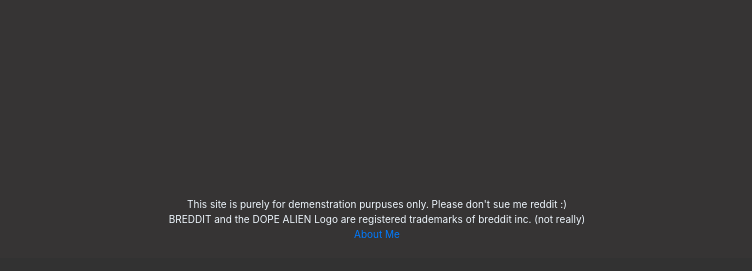
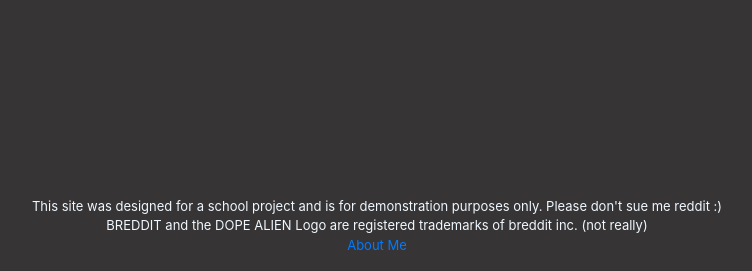
Before and after one commit to elvisknelson/breddit, a PHP site: page /index.php in a window 1280 px wide. Shown: the part 816-1087 px from the top of the page, without its empty margins (263-1015 px from the left). Before the commit the page ends 1054 px from the top, so only its background shows below. Run offline with PHP 8.4, Linux system fonts and the light colour scheme; data that the repository does not hold is empty.

Commit message:
More Corrections

```diff
--- a/footer.php
+++ b/footer.php
@@ -12,7 +12,7 @@
 </head>
 <body>
     <div class="footer">
-        <p>This site is purely for demenstration purpuses only. Please don't sue me reddit :)</p>
+        <p>This site was designed for a school project and is for demonstration purposes only. Please don't sue me reddit :)</p>
         <p>BREDDIT and the DOPE ALIEN Logo are registered trademarks of breddit inc. (not really)</p>
         <p><a href="https://www.linkedin.com/in/elvis-knelson/">About Me</a></p>
     </div>
--- a/style.css
+++ b/style.css
@@ -362,7 +362,7 @@ fieldset.createuser{
 .footer{
     background-color: #363434;
     display: flex;
-    font-size: x-small;
+    font-size: small;
     padding-top: 700px;
     flex-direction: column;
     align-items: center;
```
